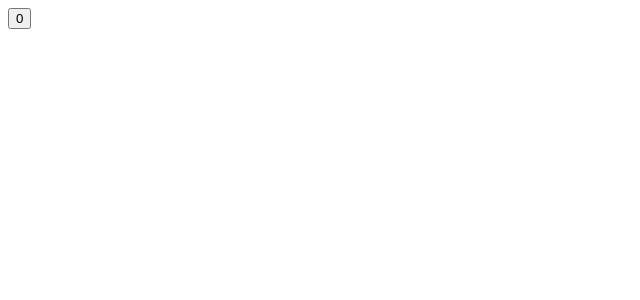
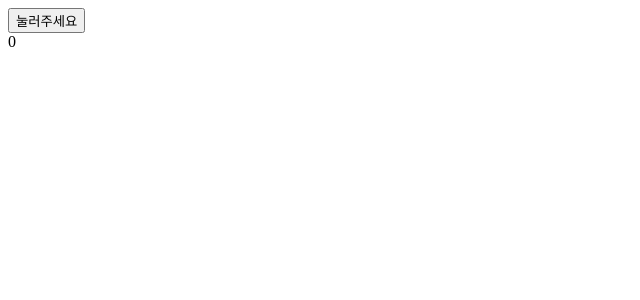
Before and after one commit to jaegeunha94/react-ts-azxmzr, a React (Create React App) app: page / in a window 1280 px wide. Shown: the top 300 px of the page, without its empty margins (0-640 px from the left). Built offline with nearby package versions, Linux system fonts and the light colour scheme.

Commit message:
Add UseReducer 예제

```diff
--- /dev/null
+++ b/src/Hook/UseReducer/AppContext.tsx
@@ -0,0 +1,3 @@
+import * as React from 'react';
+
+export const AppContext = React.createContext(null);
--- /dev/null
+++ b/src/Hook/UseReducer/Click.tsx
@@ -0,0 +1,14 @@
+import * as React from 'react';
+import { AppContext } from './AppContext';
+
+const Click = () => {
+  const dispatch = React.useContext(AppContext);
+
+  const onClickButton = () => {
+    dispatch('up');
+  };
+
+  return <button onClick={onClickButton}>눌러주세요</button>;
+};
+
+export default Click;
--- a/src/Hook/UseReducer/UseReducer.tsx
+++ b/src/Hook/UseReducer/UseReducer.tsx
@@ -1,4 +1,6 @@
 import * as React from 'react';
+import Click from '../../Hook/UseReducer/Click';
+import { AppContext } from './AppContext';
 
 export default function UseReducer() {
   const [state, dispatch] = React.useReducer(reducer, 0);
@@ -9,9 +11,11 @@ export default function UseReducer() {
     }
   }
 
-  function handleIncreseNumber() {
-    dispatch('up');
-  }
-
-  return <button onClick={handleIncreseNumber}>{state}</button>;
+  return (
+    <AppContext.Provider value={dispatch}>
+      <Click />
+      <br />
+      {state}
+    </AppContext.Provider>
+  );
 }
```
